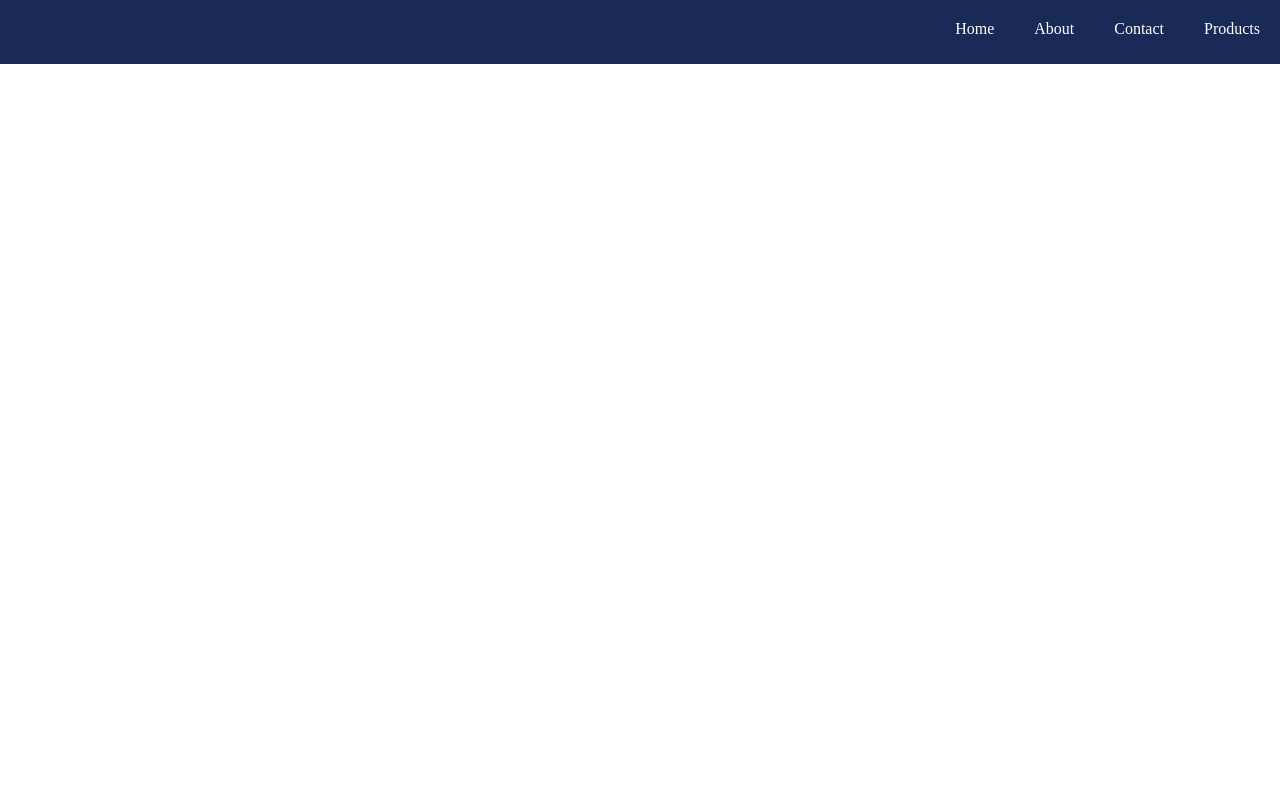
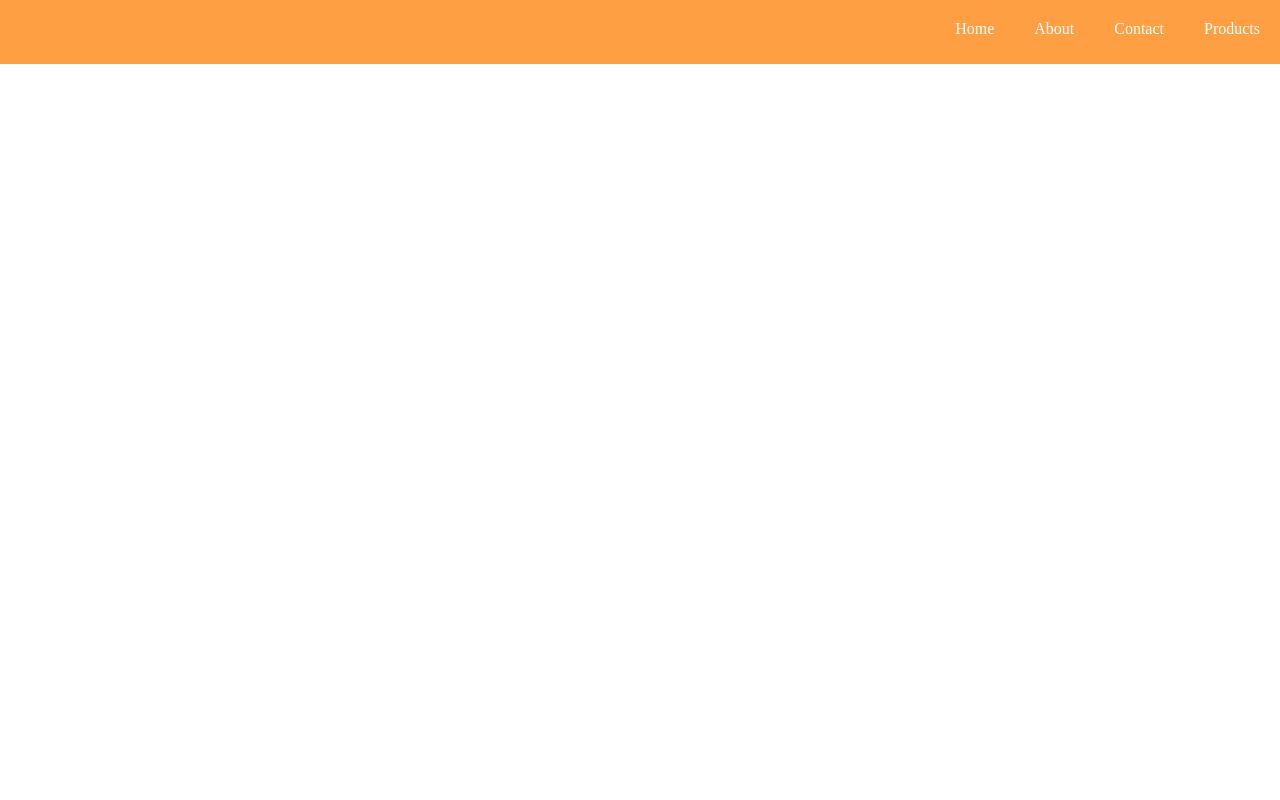
Before and after one commit to elidvenega/navbar, a plain HTML site: page index.html in a window 1280 px wide. Shown: the top 800 px of the page. Drawn offline with Linux system fonts and the light colour scheme.

Commit message:
chamge colors

```diff
--- a/css/style.css
+++ b/css/style.css
@@ -1,5 +1,6 @@
 :root {
-  --nav: #192a56;
+  --nav: #ff9f43;
+  --body-color: #ee5253;
 }
 
 * {
@@ -48,7 +49,7 @@ p {
 }
 
 .background {
-  background-color: var(--nav);
+  background-color: var(--body-color);
   height: 550px;
 }
 
```
